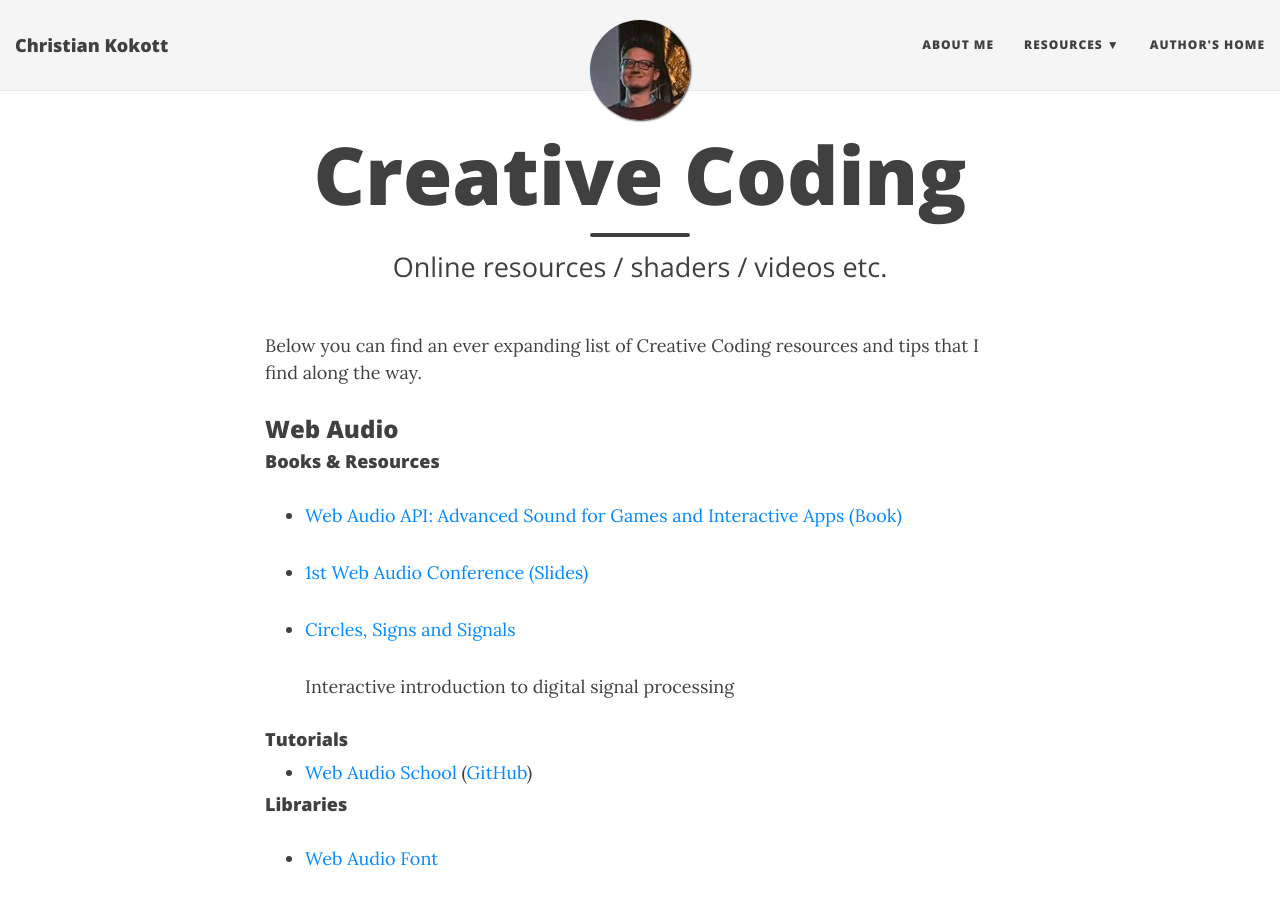
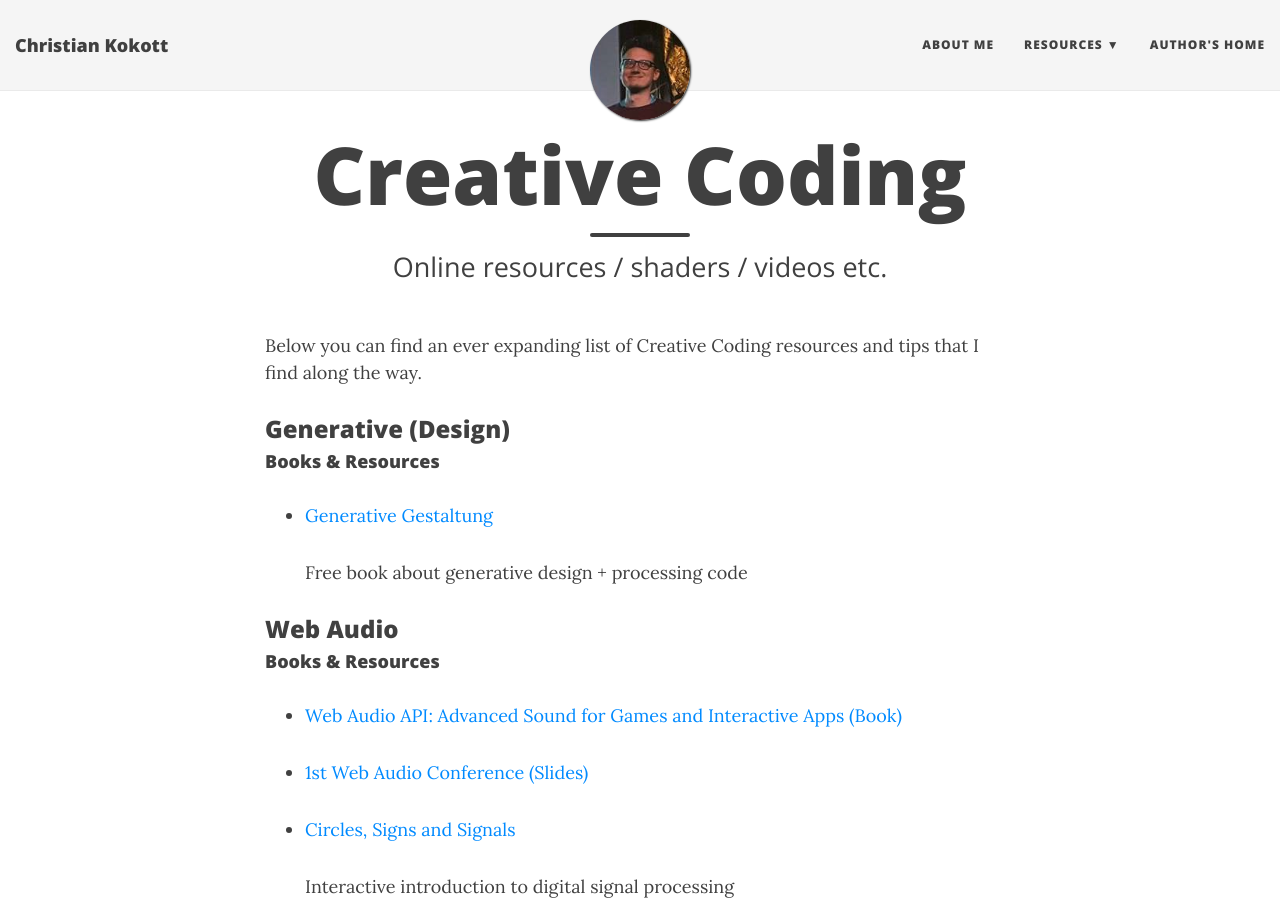
Before and after one commit to dotKokott/dotKokott.github.io, a Jekyll site: the page built from pages/resources/creativecoding.md, in a window 1280 px wide and 900 px high. Built offline with Jekyll 4.4.1, drawn with Linux system fonts in a browser that asks for light colours; nearby versions of some CDN libraries.

Commit message:
Added Generatives Design book

```diff
--- a/pages/resources/creativecoding.md
+++ b/pages/resources/creativecoding.md
@@ -5,6 +5,13 @@ subtitle: Online resources / shaders / videos etc.
 ---
 
 Below you can find an ever expanding list of Creative Coding resources and tips that I find along the way.
+
+### Generative (Design)
+
+#### Books & Resources
+* [Generative Gestaltung](http://www.generative-gestaltung.de/code)
+
+  Free book about generative design + processing code
 
 ### Web Audio
 
```
